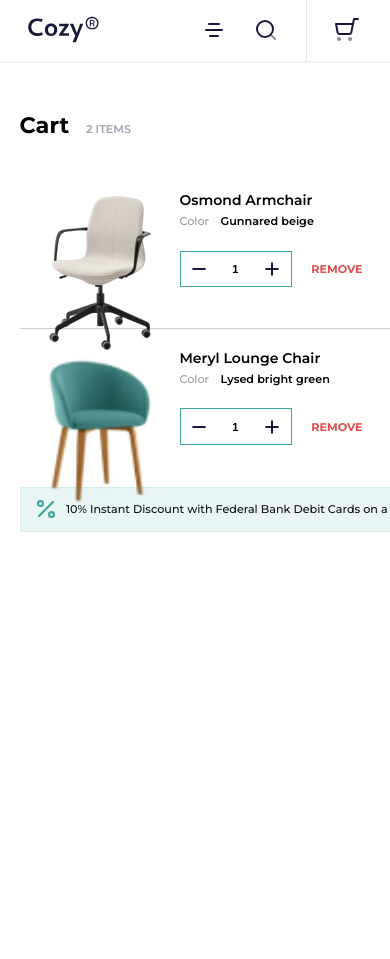
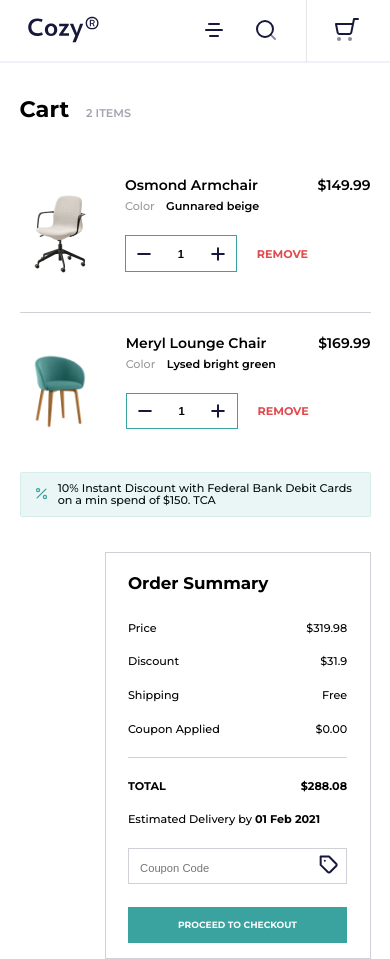
Before and after one commit to Oluwaseunus/cozy, a Next.js app: page /cart in a window 390 px wide. Before the commit the page ends 844 px from the top, so only its background shows below. Built offline with nearby package versions, Linux system fonts and the light colour scheme.

Commit message:
feature: make cart page responsive

```diff
--- a/pages/cart.tsx
+++ b/pages/cart.tsx
@@ -14,11 +14,12 @@ const CartPage = () => {
           </div>
           <div className='cart__items'>
             <div className='cart__item'>
-              <div className='card__item-picture'>
+              <div className='cart__item-picture'>
                 <Image
                   src='/assets/images/osmond_armchair.png'
                   width={160}
                   height={160}
+                  objectFit='contain'
                 />
               </div>
               <div className='cart__item-details'>
@@ -38,11 +39,12 @@ const CartPage = () => {
             </div>
             <div className='divider'></div>
             <div className='cart__item'>
-              <div className='card__item-picture'>
+              <div className='cart__item-picture'>
                 <Image
                   src='/assets/images/Rectangle 2.png'
                   width={160}
                   height={160}
+                  objectFit='contain'
                 />
               </div>
               <div className='cart__item-details'>
--- a/styles/_components.scss
+++ b/styles/_components.scss
@@ -385,6 +385,10 @@ button {
 .cart__page {
   & > div {
     margin-top: 7.2rem;
+
+    @media (max-width: 1024px) {
+      margin-top: 5rem;
+    }
   }
 
   &-left {
@@ -436,7 +440,6 @@ button {
 }
 
 .cart__item {
-  width: 82rem;
   height: 16rem;
   display: flex;
   position: relative;
--- a/styles/_layout.scss
+++ b/styles/_layout.scss
@@ -33,4 +33,8 @@ nav {
   grid-template-rows: 1fr;
   grid-column-gap: 8rem;
   grid-row-gap: 0px;
+
+  @media (max-width: 1024px) {
+    display: block;
+  }
 }
```
